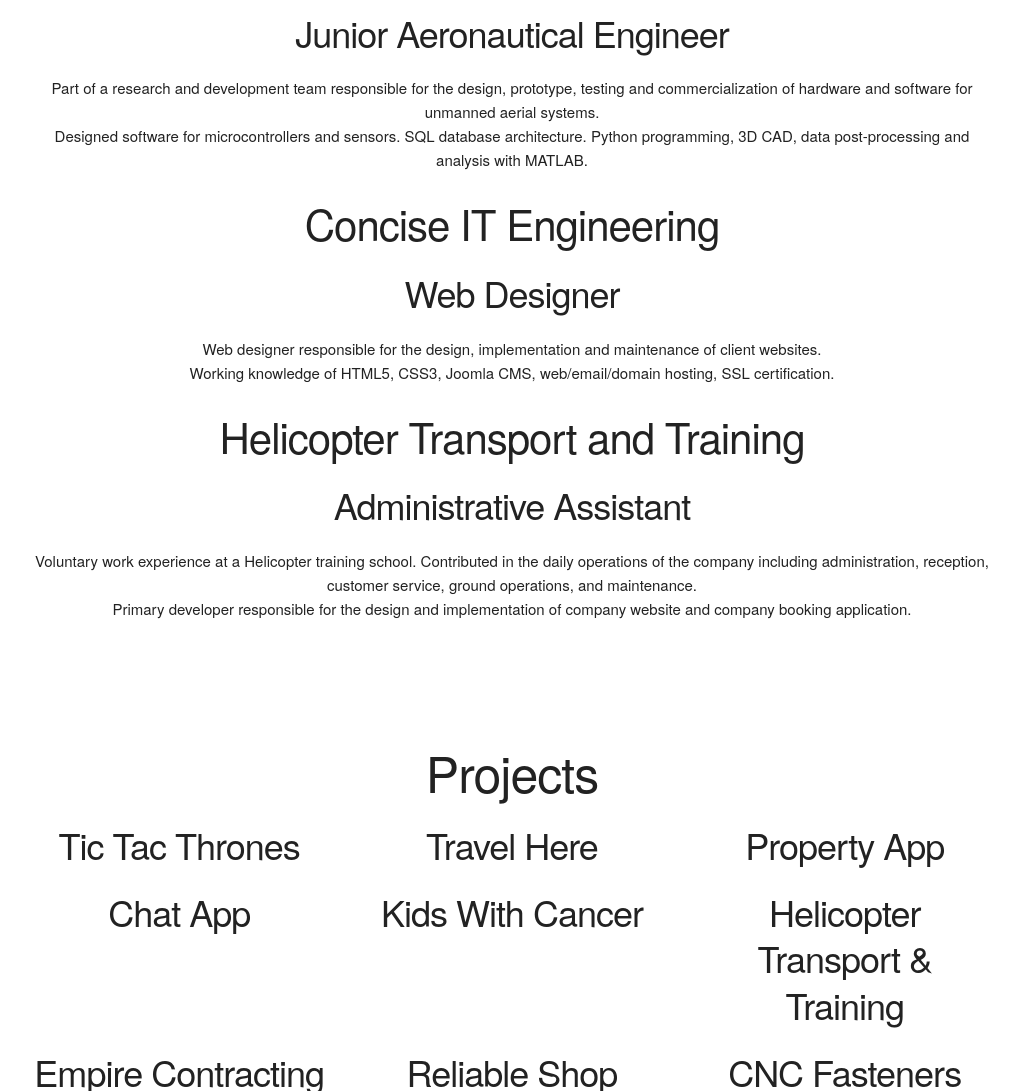
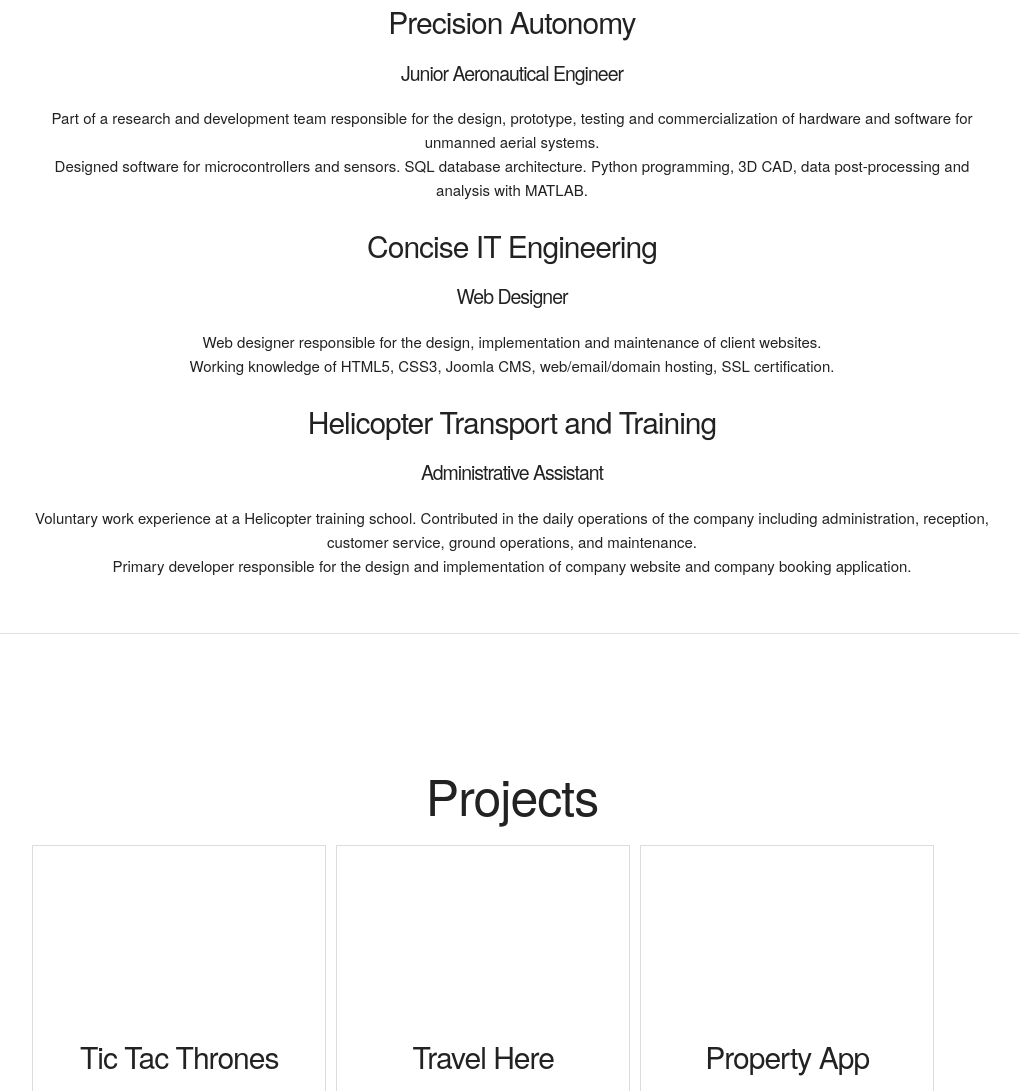
Before and after one commit to zitongliu/portfolio, a plain HTML site: page index.html in a window 1280 px wide. Shown: the part 2385-3476 px from the top of the page, without its empty margins (128-1147 px from the left). Drawn offline with Linux system fonts and the light colour scheme.

Commit message:
Styling update

```diff
--- a/css/style.css
+++ b/css/style.css
@@ -1,5 +1,9 @@
 * {
   box-sizing: border-box;
+}
+
+hr {
+  width: 80%;
 }
 
 .fullwidth-intro {
@@ -18,6 +22,12 @@
   padding-top: 12vh;
   text-align: center;
   min-height: 80vh;
+
+}
+
+.skills li {
+  text-decoration: none;
+  list-style: none;
 }
 
 .about {
@@ -26,10 +36,24 @@
   min-height: 80vh;
 }
 
+.avatar {
+  border-radius:50%;
+  width: 90%;
+  padding-top: 10%;
+}
+
 .experience {
   padding-top: 12vh;
   text-align: center;
   min-height: 80vh;
+}
+
+.experience h2 {
+  font-size: 2em;
+}
+
+.experience h3 {
+  font-size: 1.3em;
 }
 
 .projects {
@@ -38,10 +62,31 @@
   min-height: 80vh;
 }
 
+.projects h2 {
+  font-size: 2em;
+}
+
+.project {
+  border: 1px solid gainsboro;
+  width: 100%;
+  height: 50vh;
+  padding-top: 20%;
+  margin-bottom: 1%;
+  margin-left: 1%
+}
+
 .education {
   padding-top: 12vh;
   text-align: center;
   min-height: 80vh;
+}
+
+.education h2 {
+  font-size: 2em;
+}
+
+.education h3 {
+  font-size: 1.3em;
 }
 
 .contact {
--- a/index.html
+++ b/index.html
@@ -23,7 +23,7 @@
       <H1>About Me</H1>
       <div class="row">
         <div class="three columns">
-
+          <img class="avatar" src="images/steve2.jpg" alt="Picture of Steve">
         </div>
         <div class="nine columns">
           <p style="text-align: left">I’m a former aeronautical engineer who decided to follow his passion of becoming a developer.
@@ -83,7 +83,7 @@
 
     </div>
   </section>
-
+  <hr>
   <section class="experience">
     <div class="container">
       <h1>Experience</h1>
@@ -117,64 +117,56 @@
       </div>
     </div>
   </section>
-
+  <hr>
   <section class="projects">
     <div class="container">
       <h1>Projects</h1>
       <div class="row">
-        <div class="four columns">
-          <h3>Tic Tac Thrones</h3>
+        <div class="four columns project">
+          <h2>Tic Tac Thrones</h2>
         </div>
-        <div class="four columns">
-          <h3>Travel Here</h3>
+        <div class="four columns project">
+          <h2>Travel Here</h2>
         </div>
-        <div class="four columns">
-          <h3>Property App</h3>
+        <div class="four columns project">
+          <h2>Property App</h2>
         </div>
       </div>
       <div class="row">
-        <div class="four columns">
-          <h3>Chat App</h3>
+        <div class="four columns project">
+          <h2>Chat App</h2>
         </div>
-        <div class="four columns">
-          <h3>Kids With Cancer</h3>
+        <div class="four columns project">
+          <h2>Kids With Cancer</h2>
         </div>
-        <div class="four columns">
-          <h3>Helicopter Transport & Training</h3>
+        <div class="four columns project">
+          <h2>Helicopter Transport & Training</h2>
         </div>
         <div class="row">
-          <div class="four columns">
-            <h3>Empire Contracting</h3>
+          <div class="four columns project">
+            <h2>Empire Contracting</h2>
           </div>
-          <div class="four columns">
-            <h3>Reliable Shop Fitting</h3>
+          <div class="four columns project">
+            <h2>Reliable Shop Fitting</h2>
           </div>
-          <div class="four columns">
-            <h3>CNC Fasteners</h3>
+          <div class="four columns project">
+            <h2>CNC Fasteners</h2>
           </div>
         </div>
       </div>
     </div>
   </section>
+  <hr>
   <section class="education">
     <div class="container">
       <h1>Education</h1>
-      <div class="row">
-        <div class="three columns">
-          <p></p>
-        </div>
-        <div class="nine columns">
-          <h2>General Assembly</h2>
-        </div>
+      <h2>General Assembly</h2>
+      <h3>Web Development Immersive OCT 2016 - JAN 2017</h3>
       </div>
-      <div class="row">
-        <div class="three columns">
-          <p></p>
-        </div>
-        <div class="nine columns">
-          <h2>University of Sydney</h2>
-        </div>
-      </div>
+
+      <h2>University of Sydney</h2>
+      <h3>Bachelor of Engineering (Aeronautical)</h3>
+
     </div>
   </section>
   <section class="contact">
```
Also changed, not shown: images/steve2.jpg (added), 2 other files.
